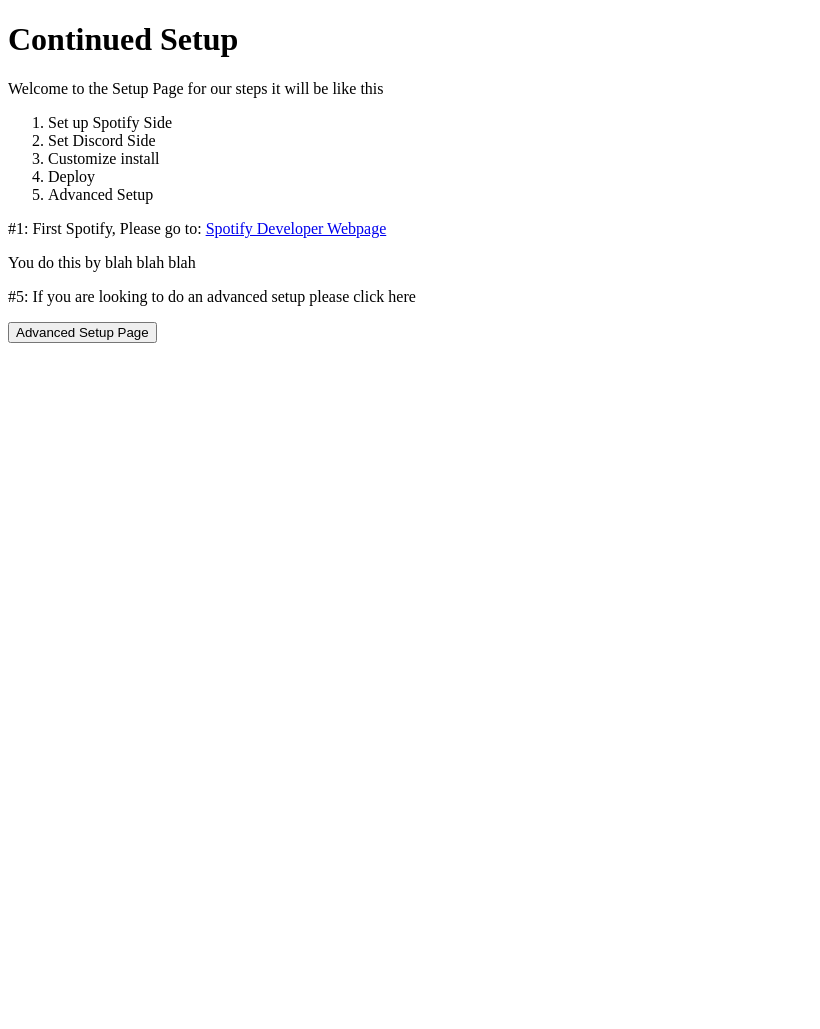
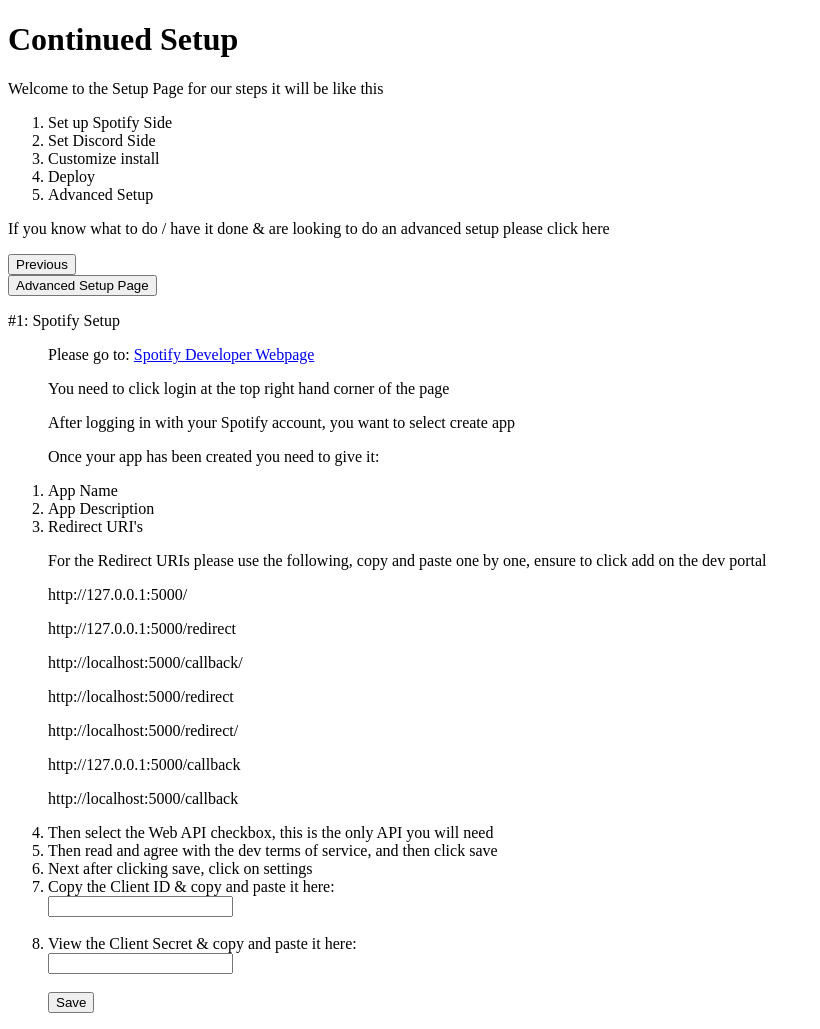
Before and after one commit to wildxmxtt/spotbot2, a Flask app: template templates/setup.html in a window 1280 px wide. Shown: the whole page, without its empty margins (0-820 px from the left). Before the commit the page ends 343 px from the top, so only its background shows below. Run offline with Flask 2, Linux system fonts and the light colour scheme; the template is opened without the code that fills it, so the values that code supplies are empty.

Commit message:
Added and updated more pages
Looking to have app.py be the main control panel for the spotbot.py application to allow easier access for users

```diff
--- a/app.py
+++ b/app.py
@@ -11,25 +11,14 @@
 app.config['SESSION_COOKIE_NAME'] = 'Matts_Cookie'
 TOKEN_INFO = "token_info"
 
-# Load setup data
-def load_setup():
-    with open('setup.json', 'r') as setupf:
-        return json.load(setupf)
-
-# Save setup data
-def save_setup(data):
-    with open('setup.json', 'w') as setupf:
-        json.dump(data, setupf, indent=4)
-
-# Load initial setup data
-setup_data = load_setup()
-client_id = setup_data['client_id']
-client_secret = setup_data['client_secret']
-playlist_link = setup_data['playlist_link']
+with open('setup.json', 'r') as setupf:
+    data = json.load(setupf)
+    client_id = data['client_id']
+    client_secret = data['client_secret']
+    playlist_link = data['playlist_link']
 
 @app.route('/')
 def index():
-    # Initialize variables to avoid errors if not set
     num_songs = '(if you are reading this, it means you have to click the "Link Spotify" Button)'
     timestamp = ''
     return render_template('index.html', num_songs=num_songs, timestamp=timestamp)
@@ -93,29 +82,35 @@
 def continue_setup():
     return render_template('setup.html')
 
-@app.route('/advanced_setup', methods=['GET'])
+@app.route('/advanced_setup', methods=['GET', 'POST'])
 def advanced_setup():
-    setup_data = load_setup()
-    return render_template('advanced_setup.html',
-                           client_id=setup_data.get('client_id', ''),
-                           client_secret=setup_data.get('client_secret', ''),
-                           discord_token=setup_data.get('discord_token', ''),
-                           playlist_links=setup_data.get('playlist_link', ''),
-                           discord_channels=setup_data.get('discord_channel', ''))
+    if request.method == 'POST':
+        data['client_id'] = request.form['client_id']
+        data['client_secret'] = request.form['client_secret']
+        data['discord_token'] = request.form['discord_token']
+        data['playlist_links'] = request.form['playlist_links']
+        data['discord_channels'] = request.form['discord_channels']
 
-@app.route('/save_advanced_setup', methods=['POST'])
-def save_advanced_setup():
-    setup_data = {
-        'client_id': request.form['client_id'],
-        'client_secret': request.form['client_secret'],
-        'discord_token': request.form['discord_token'],
-        'playlist_link': request.form['playlist_links'],
-        'discord_channel': request.form['discord_channels'],
-        'grab_past_flag': 1
-    }
-    save_setup(setup_data)
-    flash('Settings updated successfully!')
-    return redirect(url_for('advanced_setup'))
+        with open('setup.json', 'w') as setupf:
+            json.dump(data, setupf)
+        flash('Setup file updated!')
+        return redirect(url_for('advanced_setup'))
+
+    return render_template('advanced_setup.html', **data)
+
+@app.route('/save_setup', methods=['POST'])
+def save_setup():
+    client_id = request.form['client_id']
+    client_secret = request.form['client_secret']
+
+    data['client_id'] = client_id
+    data['client_secret'] = client_secret
+
+    with open('setup.json', 'w') as setupf:
+        json.dump(data, setupf)
+
+    flash('Setup file updated!')
+    return redirect(url_for('setup'))
 
 def shutdown_server():
     func = request.environ.get('werkzeug.server.shutdown')
--- a/playlist_update.py
+++ b/playlist_update.py
@@ -15,7 +15,7 @@
         playlist_link = (data['playlist_link'])
         client_id = (data['client_id'])
         client_secret = (data['client_secret'])
-    #open('spotify.json', 'w+').close() #clears old token info if there is any
+    open('spotify.json', 'w+').close() #clears old token info if there is any
 
     file1 = open("spotify.json", "a") #prepares file to be written to
 
--- a/templates/setup.html
+++ b/templates/setup.html
@@ -14,11 +14,40 @@
         <li>Deploy</li>
         <li>Advanced Setup</li>
     </ol>
-    <p>#1: First Spotify, Please go to: <a href="https://developer.spotify.com/">Spotify Developer Webpage</a></p>
-    <p>You do this by blah blah blah</p>
-    <p>#5: If you are looking to do an advanced setup please click here</p>
+    <p>If you know what to do / have it done & are looking to do an advanced setup please click here</p>
+    <form action="{{ url_for('index') }}" method="get">
+        <button type="submit">Previous</button>
+    </form>
     <form action="{{ url_for('advanced_setup') }}" method="get">
         <button type="submit">Advanced Setup Page</button>
     </form>
+    <p>#1: Spotify Setup </p>
+    <ul>Please go to: <a href="https://developer.spotify.com/dashboard">Spotify Developer Webpage</a></ul>
+    <ul>You need to click login at the top right hand corner of the page </ul>
+    <ul>After logging in with your Spotify account, you want to select create app</ul>
+    <ul>Once your app has been created you need to give it:</ul>
+    <ol>
+        <li>App Name</li>
+        <li>App Description</li>
+        <li>Redirect URI's</li>
+        <p>For the Redirect URIs please use the following, copy and paste one by one, ensure to click add on the dev portal</p>
+        <p>http://127.0.0.1:5000/</p>
+        <p>http://127.0.0.1:5000/redirect</p>
+        <p>http://localhost:5000/callback/</p>
+        <p>http://localhost:5000/redirect</p>
+        <p>http://localhost:5000/redirect/</p>
+        <p>http://127.0.0.1:5000/callback</p>
+        <p>http://localhost:5000/callback</p>
+        <li>Then select the Web API checkbox, this is the only API you will need</li>
+        <li>Then read and agree with the dev terms of service, and then click save</li>
+        <li>Next after clicking save, click on settings</li>
+        <li>Copy the Client ID & copy and paste it here:</li>
+        <form action="{{ url_for('save_setup') }}" method="post">
+            <input type="text" id="client_id" name="client_id" required><br><br>
+            <li>View the Client Secret & copy and paste it here:</li>
+            <input type="text" id="client_secret" name="client_secret" required><br><br>
+            <button type="submit">Save</button>
+        </form>
+    </ol>
 </body>
 </html>
```
Also changed, not shown: templates/advanced_setup.html (+22 -10 lines), templates/extra_features.html (added, +36 -0 lines).
